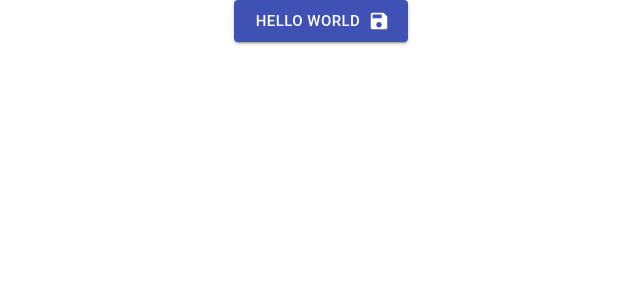
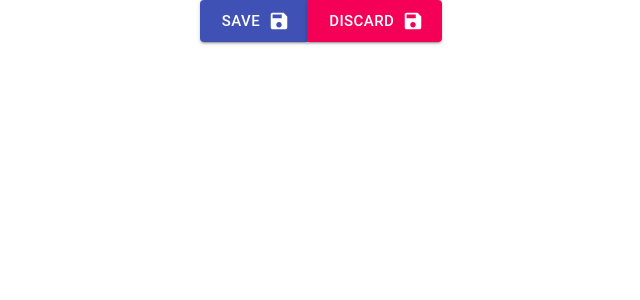
Before and after one commit to JWoltjen/material-ui-react-demo, a React (Create React App) app: page / in a window 1280 px wide. Shown: the top 300 px of the page, without its empty margins (319-959 px from the left). Built offline with nearby package versions, Linux system fonts and the light colour scheme.

Commit message:
Add discard button

```diff
--- a/src/App.js
+++ b/src/App.js
@@ -1,18 +1,28 @@
 
 import './App.css';
 import Button from '@material-ui/core/Button'
+import ButtonGroup from '@material-ui/core/ButtonGroup'
 import SaveIcon from '@material-ui/icons/Save'
 
 function App() {
   return (
     <div className="App">
+      <ButtonGroup>
       <Button
         endIcon={<SaveIcon />}
         size='large'
         variant='contained'
         color='primary'>
-          Hello World
+          Save
       </Button>
+      <Button
+        endIcon={<SaveIcon />}
+        size='large'
+        variant='contained'
+        color='secondary'>
+          Discard
+      </Button>
+      </ButtonGroup>
     </div>
   );
 }
```
Also changed, not shown: 1 other file (tests, documents, lock files or other folders).
